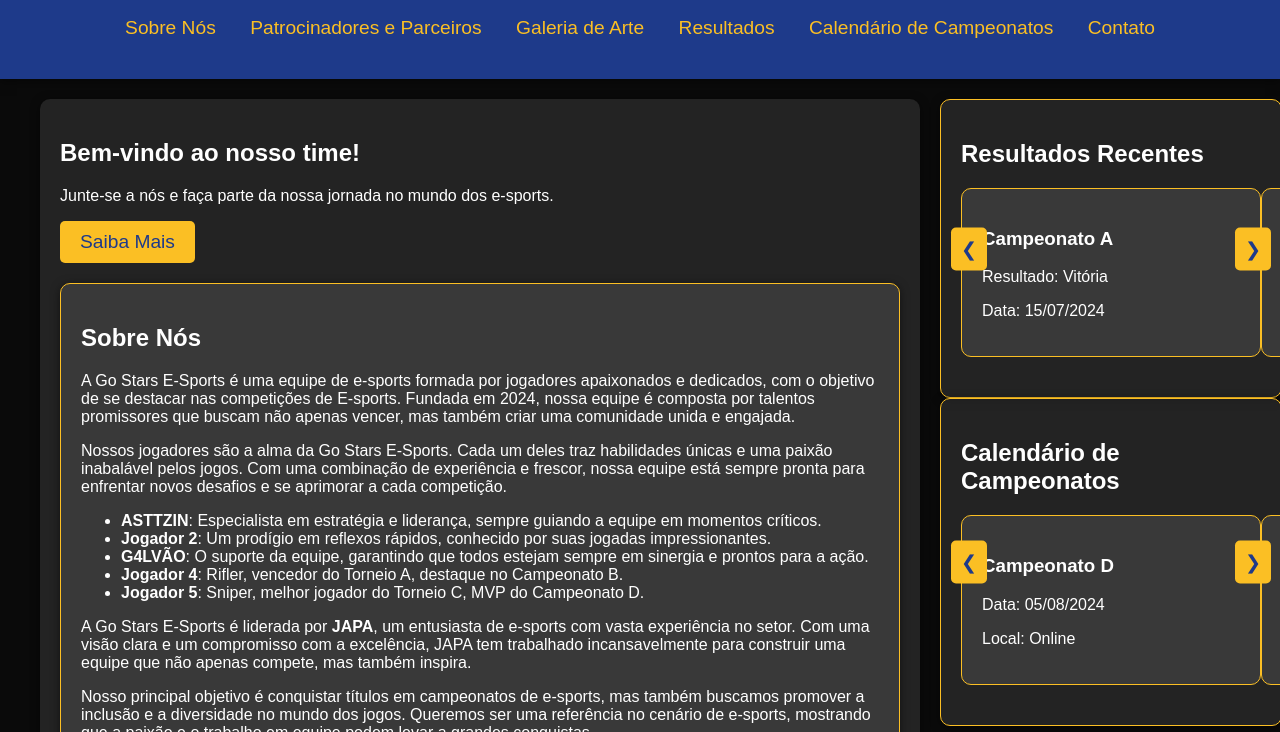
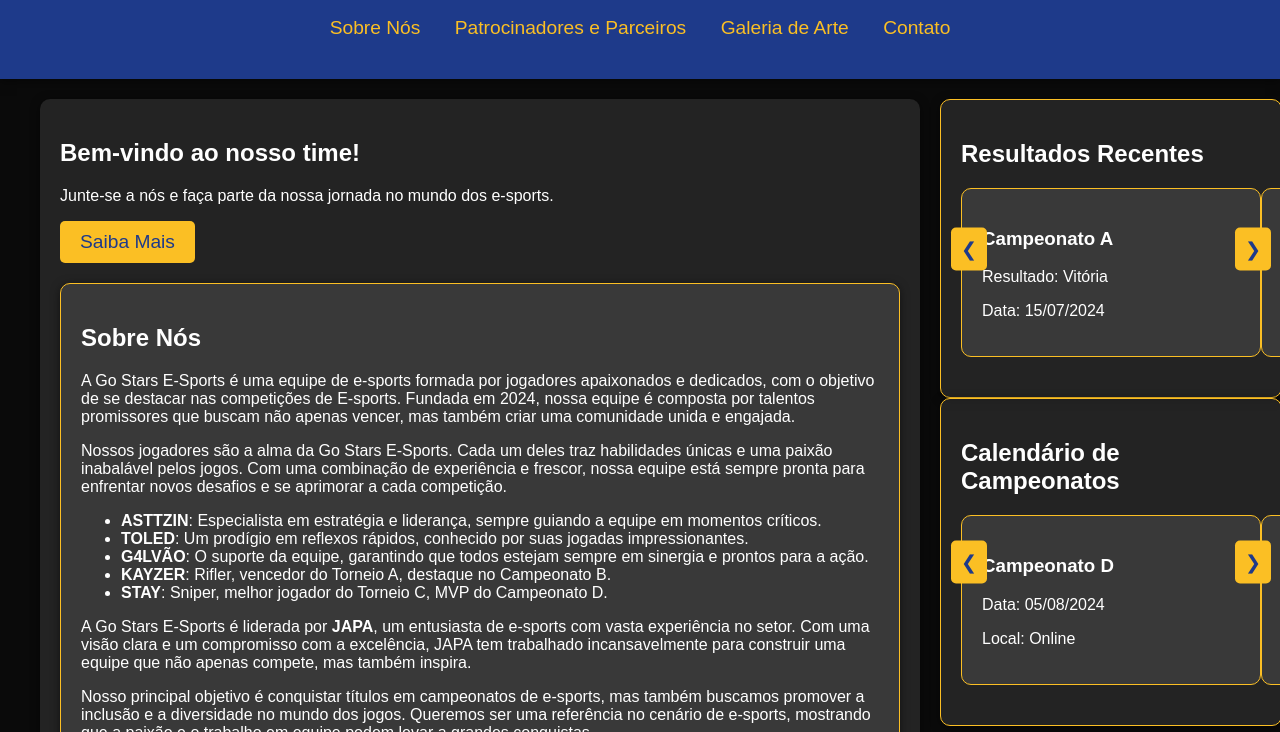
Before and after one commit to Japinha01/Go-Stars, a plain HTML site: page index.html in a window 1280 px wide. Shown: the part 68-800 px from the top of the page. Drawn offline with Linux system fonts and the light colour scheme.

Commit message:
Update index.html

```diff
--- a/index.html
+++ b/index.html
@@ -13,8 +13,6 @@
             <a href="#sobre">Sobre Nós</a>
             <a href="#patrocinadores">Patrocinadores e Parceiros</a>
             <a href="#galeria">Galeria de Arte</a>
-            <a href="#resultados">Resultados</a>
-            <a href="#calendario">Calendário de Campeonatos</a>
             <a href="#contato">Contato</a>
         </nav>
     </header>
@@ -29,10 +27,10 @@
                 <p>Nossos jogadores são a alma da Go Stars E-Sports. Cada um deles traz habilidades únicas e uma paixão inabalável pelos jogos. Com uma combinação de experiência e frescor, nossa equipe está sempre pronta para enfrentar novos desafios e se aprimorar a cada competição.</p>
                 <ul>
                     <li><strong>ASTTZIN</strong>: Especialista em estratégia e liderança, sempre guiando a equipe em momentos críticos.</li>
-                    <li><strong>Jogador 2</strong>: Um prodígio em reflexos rápidos, conhecido por suas jogadas impressionantes.</li>
+                    <li><strong>TOLED</strong>: Um prodígio em reflexos rápidos, conhecido por suas jogadas impressionantes.</li>
                     <li><strong>G4LVÃO</strong>: O suporte da equipe, garantindo que todos estejam sempre em sinergia e prontos para a ação.</li>
-                    <li><strong>Jogador 4</strong>: Rifler, vencedor do Torneio A, destaque no Campeonato B.</li>
-                    <li><strong>Jogador 5</strong>: Sniper, melhor jogador do Torneio C, MVP do Campeonato D.</li>
+                    <li><strong>KAYZER</strong>: Rifler, vencedor do Torneio A, destaque no Campeonato B.</li>
+                    <li><strong>STAY</strong>: Sniper, melhor jogador do Torneio C, MVP do Campeonato D.</li>
                 </ul>
                 <p>A Go Stars E-Sports é liderada por <strong>JAPA</strong>, um entusiasta de e-sports com vasta experiência no setor. Com uma visão clara e um compromisso com a excelência, JAPA tem trabalhado incansavelmente para construir uma equipe que não apenas compete, mas também inspira.</p>
                 <p>Nosso principal objetivo é conquistar títulos em campeonatos de e-sports, mas também buscamos promover a inclusão e a diversidade no mundo dos jogos. Queremos ser uma referência no cenário de e-sports, mostrando que a paixão e o trabalho em equipe podem levar a grandes conquistas.</p>
```
